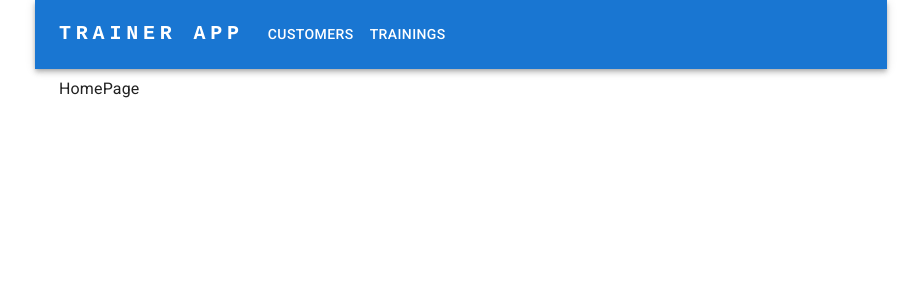
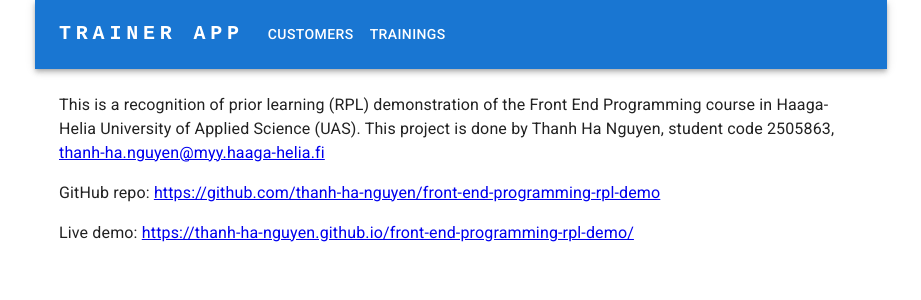
Before and after one commit to thanh-ha-nguyen/front-end-programming-rpl-demo, a React (Vite) app: page /#/ in a window 1280 px wide. Shown: the top 300 px of the page, without its empty margins (179-1100 px from the left). Built offline with nearby package versions, Linux system fonts and the light colour scheme.

Commit message:
Desing the home page.

```diff
--- a/src/pages/home.tsx
+++ b/src/pages/home.tsx
@@ -1,5 +1,26 @@
+import Box from "@mui/material/Box";
+import Typography from "@mui/material/Typography";
+
 function HomePage() {
-  return "HomePage"
+  return (
+    <Box>
+      <Typography component="p" mt={2}>
+        This is a recognition of prior learning (RPL) demonstration of
+        the Front End Programming course in Haaga-Helia University of
+        Applied Science (UAS). This project is done by Thanh Ha Nguyen,
+        student code 2505863, <a href="mailto:thanh-ha.nguyen@myy.haaga-helia.fi">
+        thanh-ha.nguyen@myy.haaga-helia.fi</a>
+      </Typography>
+      <Typography component="p" mt={2}>
+        GitHub repo: <a href="https://github.com/thanh-ha-nguyen/front-end-programming-rpl-demo" target="_blank">
+        https://github.com/thanh-ha-nguyen/front-end-programming-rpl-demo</a>
+      </Typography>
+      <Typography component="p" mt={2}>
+        Live demo: <a href="https://thanh-ha-nguyen.github.io/front-end-programming-rpl-demo/" target="_blank">
+        https://thanh-ha-nguyen.github.io/front-end-programming-rpl-demo/</a>
+      </Typography>
+    </Box>
+  );
 }
 
 export default HomePage;
```
